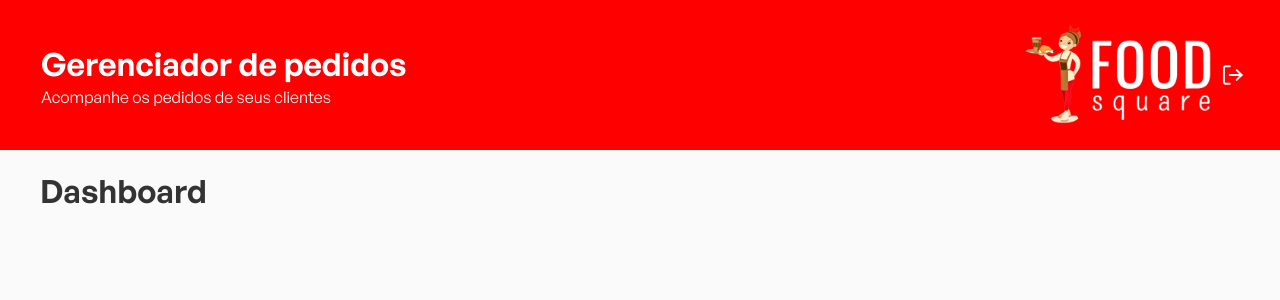
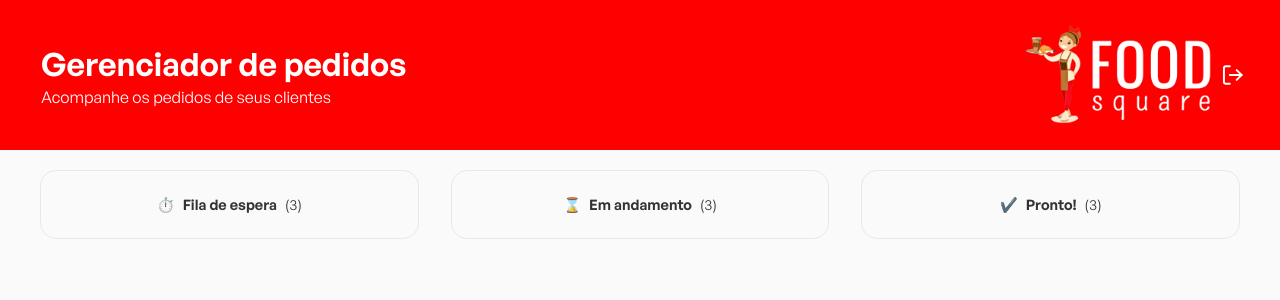
Before and after one commit to PauloHPMKT/front_bomappetite, a React (Vite) app: page /app in a window 1280 px wide. Shown: the top 300 px of the page. Built offline with nearby package versions, Linux system fonts and the light colour scheme.

Commit message:
feat: add orders to dashboard structure

```diff
--- a/src/pages/Dashboard/index.tsx
+++ b/src/pages/Dashboard/index.tsx
@@ -1,5 +1,9 @@
+import { Orders } from "../../components/Orders"
+
 export const Dashboard = () => {
   return(
-    <h1>Dashboard</h1>
+    <>
+      <Orders />
+    </>
   )
 }
```
